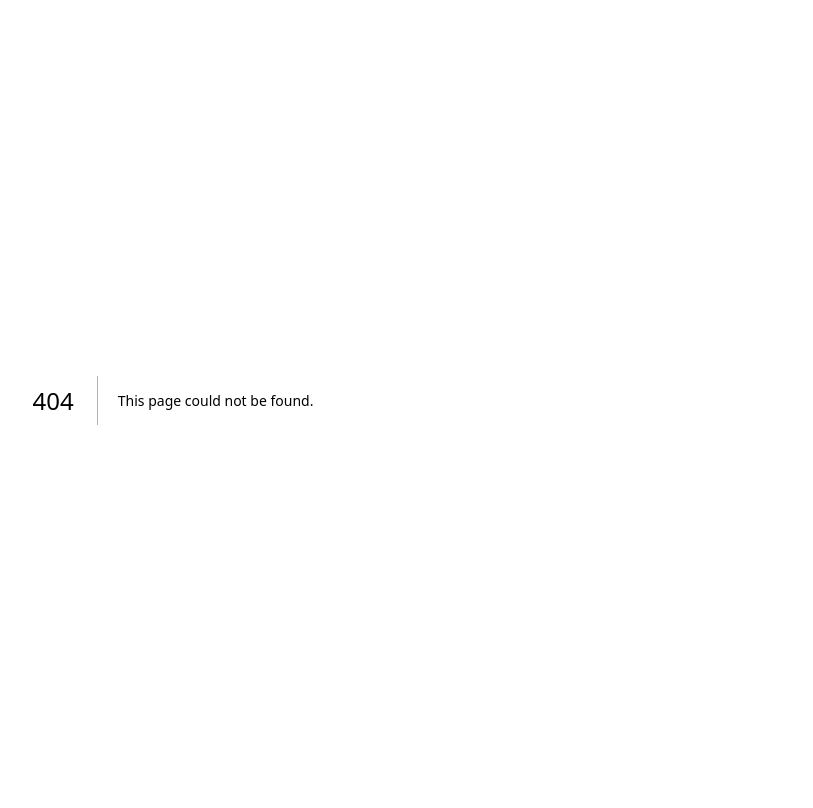
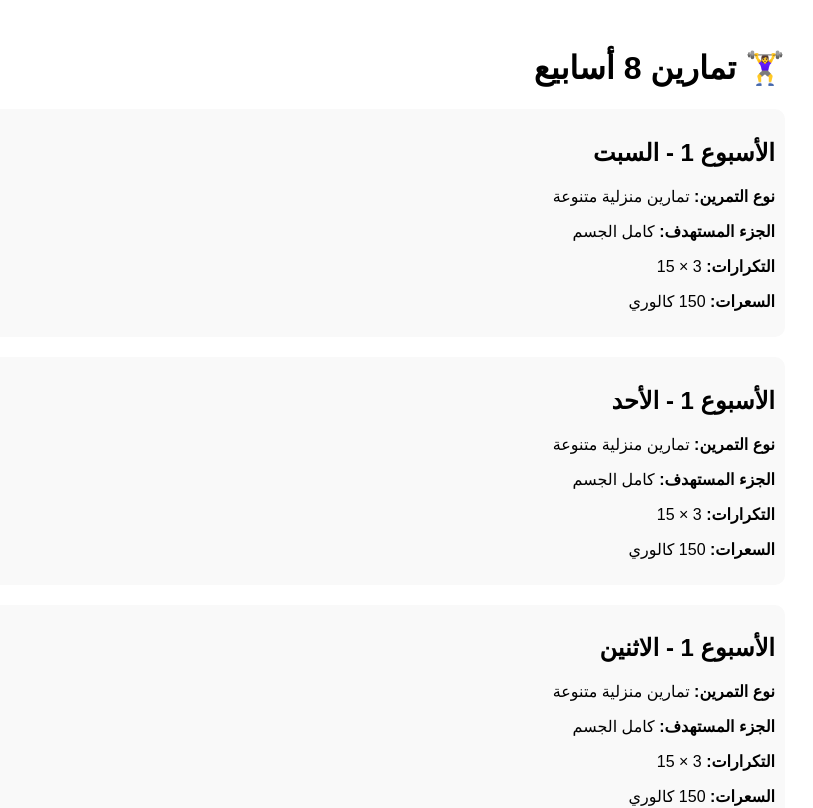
Before and after one commit to subzero121/bisbis-app, a Next.js app: page /workouts in a window 1280 px wide. Before the commit this address had no page. Shown: the top 808 px of the page, without its empty margins (467-1280 px from the left). Built offline with nearby package versions, Linux system fonts and the light colour scheme.

Commit message:
Add files via upload

```diff
--- /dev/null
+++ b/pages/workouts.js
@@ -0,0 +1,19 @@
+
+import { workouts } from '../data/workoutsData';
+
+export default function Workouts() {
+  return (
+    <main style={{ direction: 'rtl', fontFamily: 'sans-serif', backgroundColor: '#fff', padding: '20px' }}>
+      <h1>🏋️‍♀️ تمارين 8 أسابيع</h1>
+      {workouts.map((w, index) => (
+        <div key={index} style={{ background: '#f9f9f9', marginBottom: '20px', padding: '10px', borderRadius: '10px' }}>
+          <h2>الأسبوع {w.week} - {w.day}</h2>
+          <p><strong>نوع التمرين:</strong> {w.type}</p>
+          <p><strong>الجزء المستهدف:</strong> {w.target}</p>
+          <p><strong>التكرارات:</strong> {w.reps}</p>
+          <p><strong>السعرات:</strong> {w.calories} كالوري</p>
+        </div>
+      ))}
+    </main>
+  );
+}
```
